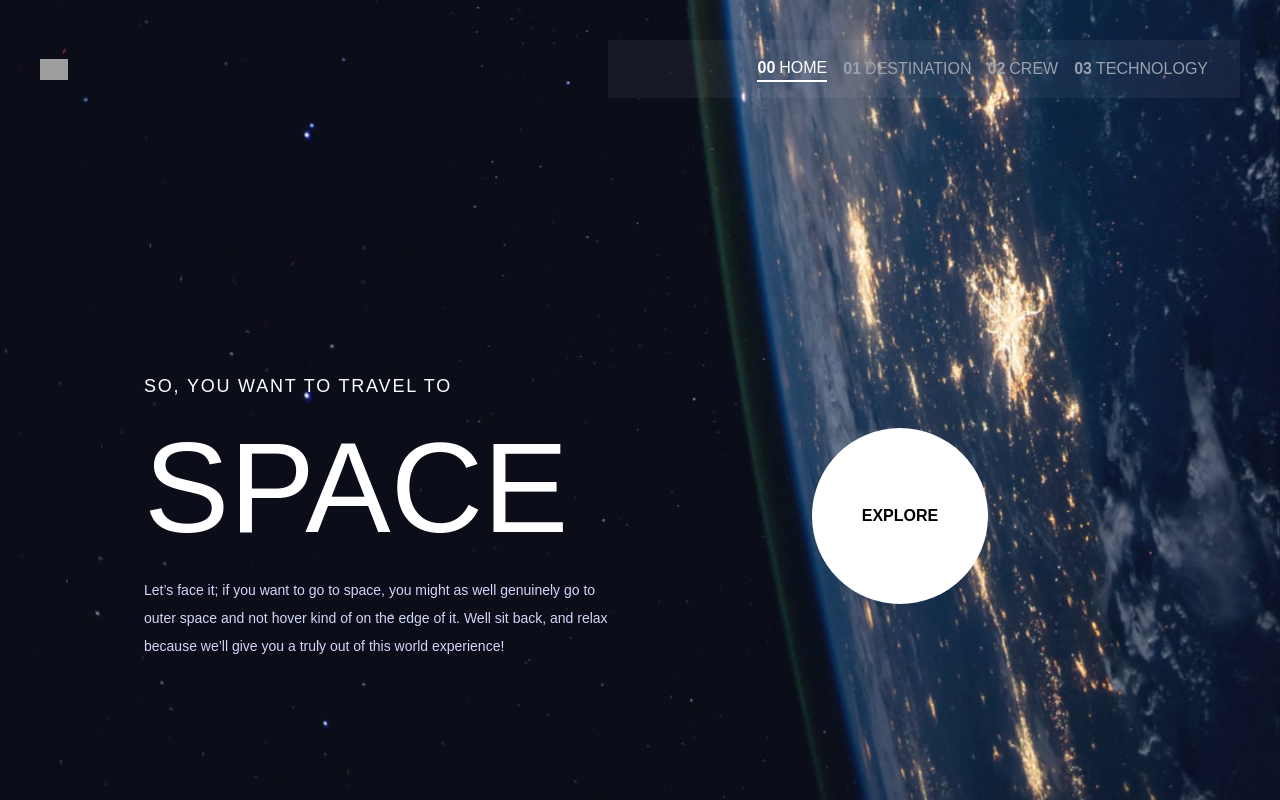
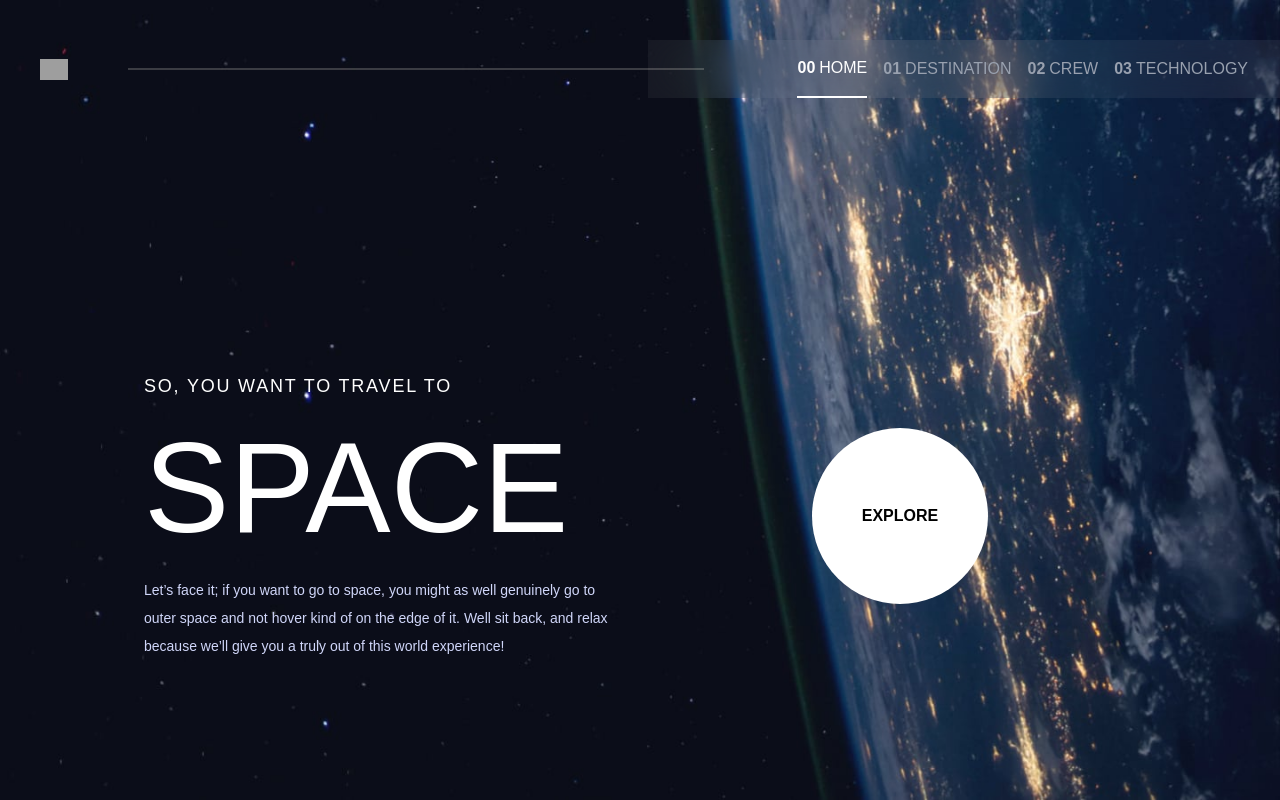
Before and after one commit to Caisere/space-tourism, a Next.js app: page / in a window 1280 px wide. Built offline with nearby package versions, Linux system fonts and the light colour scheme; grey boxes are pictures that could not be loaded.

Commit message:
fix: updated navigation component

```diff
--- a/app/_components/navigation.tsx
+++ b/app/_components/navigation.tsx
@@ -25,8 +25,8 @@ const routes = [
 
 function Navigation() {
     return (
-        <nav className="flex justify-between items-center w-full absolute top-10 z-50 px-10">
-            <div className="flex-1">
+        <nav className="flex justify-between items-center w-full absolute top-10 z-50">
+            <div className="flex-1 px-10">
                 <Image
                     src='/icon.png'
                     alt="website logo"
@@ -34,12 +34,13 @@ function Navigation() {
                     height='28'
                 />
             </div>
-            <ul className="hidden bg-white/5 sm:flex items-center gap-4 py-4 px-8  flex-1 justify-end ">
+            <ul className="hidden bg-white/5 backdrop-blur-xl  sm:flex items-center gap-4 px-8  flex-1 justify-end ">
+                <div className="hidden md:block h-[2px] w-xl bg-amber-50/20 absolute -left-[520px]"/>
                 {routes.map((route, i) => (
                     <NavigationList key={route.name} route={route} index={i} />
                 ))}
             </ul>
-            <div className="block md:hidden">
+            <div className="block sm:hidden">
                 <Hamburger />
             </div>
         </nav>
--- a/app/_components/navigationlist.tsx
+++ b/app/_components/navigationlist.tsx
@@ -14,7 +14,7 @@ function NavigationList({route, index}: {route: {name: string, link: string}, in
 
     return (
         <li key={route.name}>
-            <Link href={route.link} className={`flex gap-1 ${isActive ? 'text-white border-b-2 border-white' : 'text-gray-400'}`}>
+            <Link href={route.link} className={`flex gap-1 py-4 ${isActive ? 'text-white border-b-2 border-white' : 'text-gray-400'}`}>
                 <span className="font-semibold">0{index}</span>
                 {route.name.toUpperCase()}
             </Link>
--- a/app/layout.tsx
+++ b/app/layout.tsx
@@ -31,10 +31,10 @@ export default function RootLayout({
                 className={`${geistSans.variable} ${geistMono.variable} antialiased`}
             >
                 <NavigationProvider>
-                <header className="">
-                    <Navigation />
-                </header>
-                <MobileNavigation />
+                    <header>
+                        <Navigation />
+                    </header>
+                    <MobileNavigation />
                 </NavigationProvider>
                 <main className="">{children}</main>
             </body>
```
